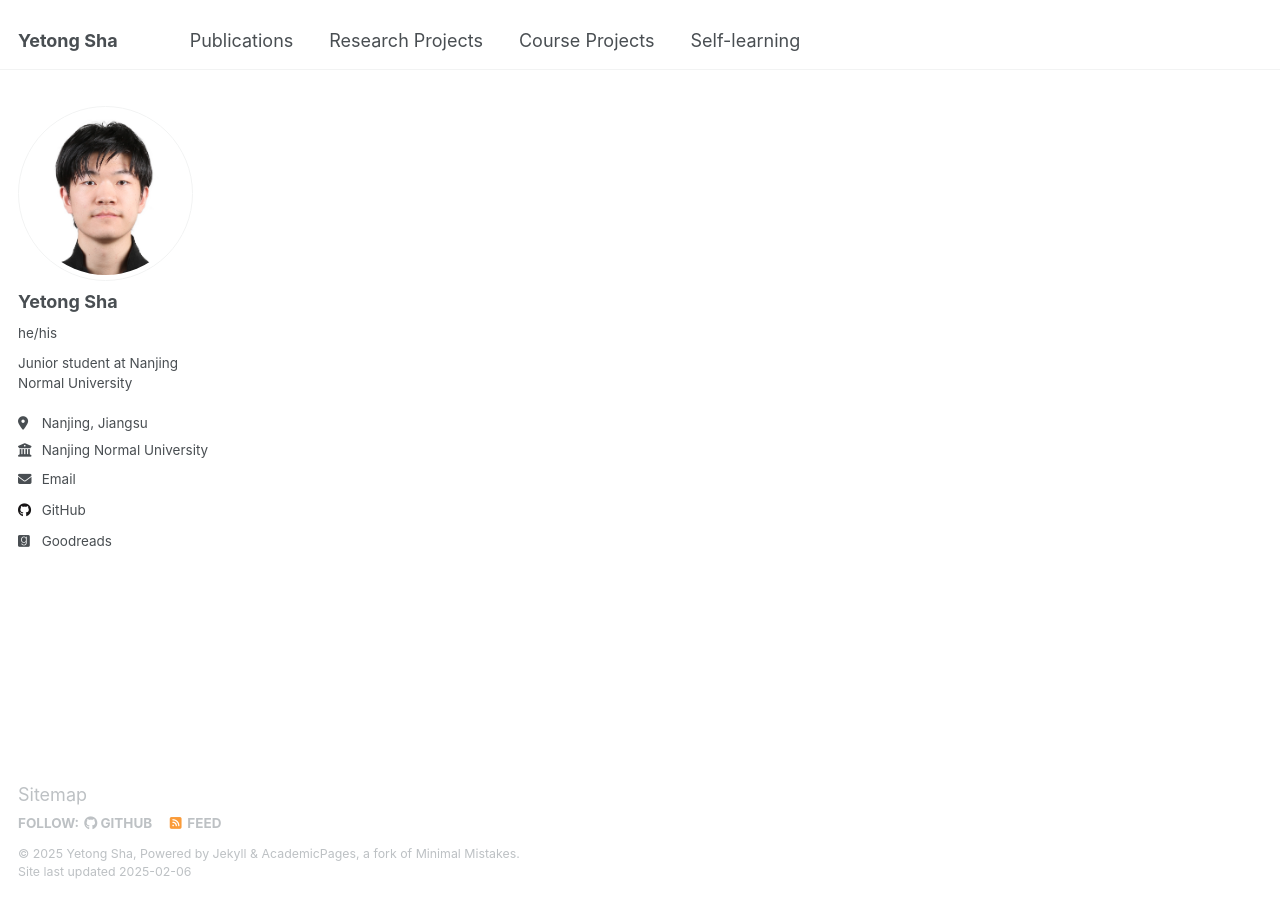
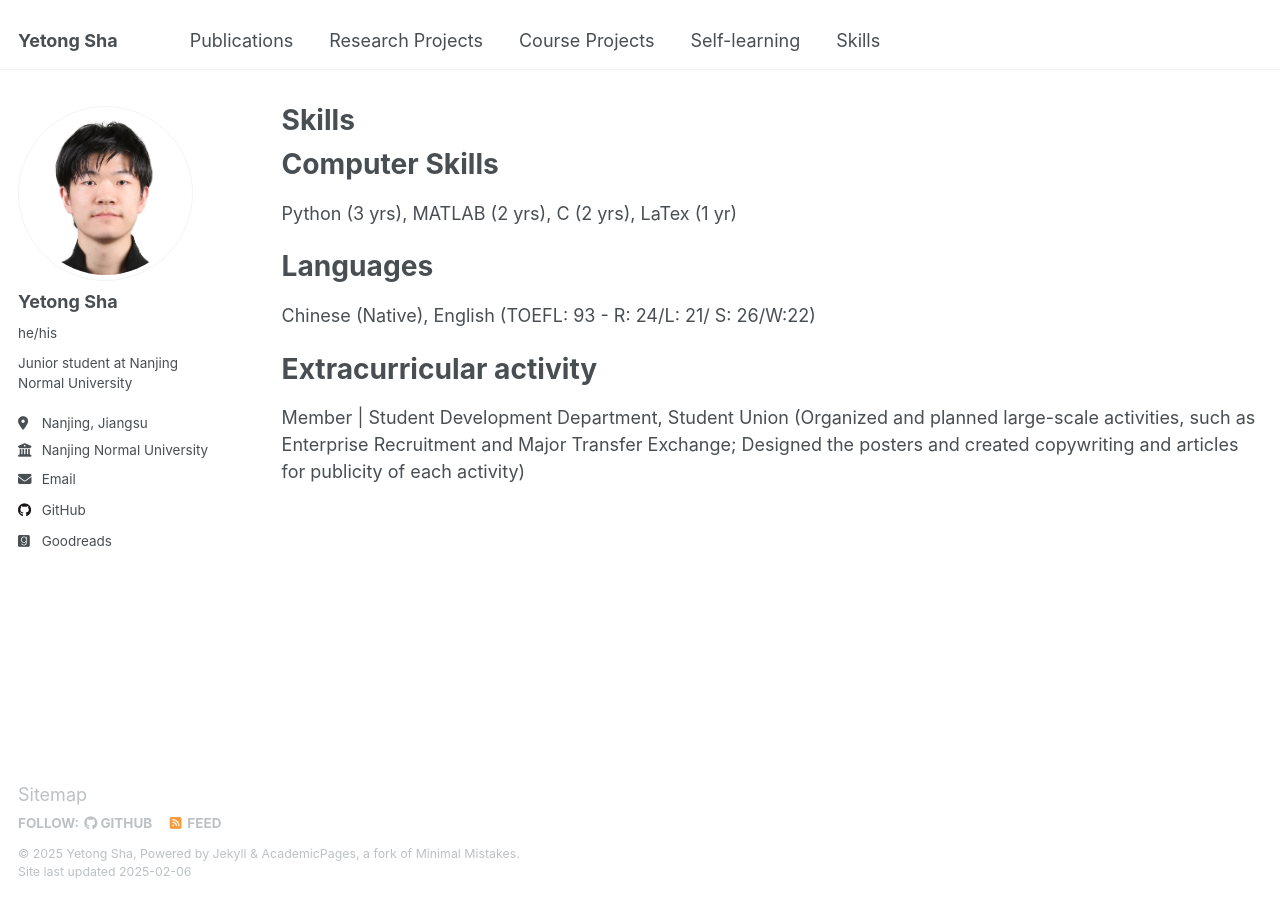
Before and after one commit to aautomataa/aautomataa.github.io, a Jekyll site: the page built from _pages/skills.md, in a window 1280 px wide. Built offline with Jekyll 4.4.1, drawn with Linux system fonts in a browser that asks for light colours; our own code applies the rules of GitHub Pages for plain Markdown files.

Commit message:
Update files

```diff
--- a/_data/navigation.yml
+++ b/_data/navigation.yml
@@ -17,11 +17,11 @@ main:
   # - title: "Education"
   #   url: /education/
 
-  # - title: "Skills"
-  #   url: /skills/
-
   - title: "Self-learning"
     url: /self-learning/
+
+  - title: "Skills"
+    url: /skills/
 
   # - title: "Talks"
   #   url: /talks/
--- a/_pages/skills.md
+++ b/_pages/skills.md
@@ -0,0 +1,20 @@
+---
+layout: archive
+title: "Skills"
+permalink: /skills/
+author_profile: true
+---
+
+Computer Skills
+======
+Python (3 yrs), MATLAB (2 yrs), C (2 yrs), LaTex (1 yr)
+
+Languages
+======
+Chinese (Native), English (TOEFL: 93 - R: 24/L: 21/ S: 26/W:22)
+
+Extracurricular activity
+======
+Member | Student Development Department, Student Union
+(Organized and planned large-scale activities, such as Enterprise Recruitment and Major Transfer
+Exchange; Designed the posters and created copywriting and articles for publicity of each activity)
```
